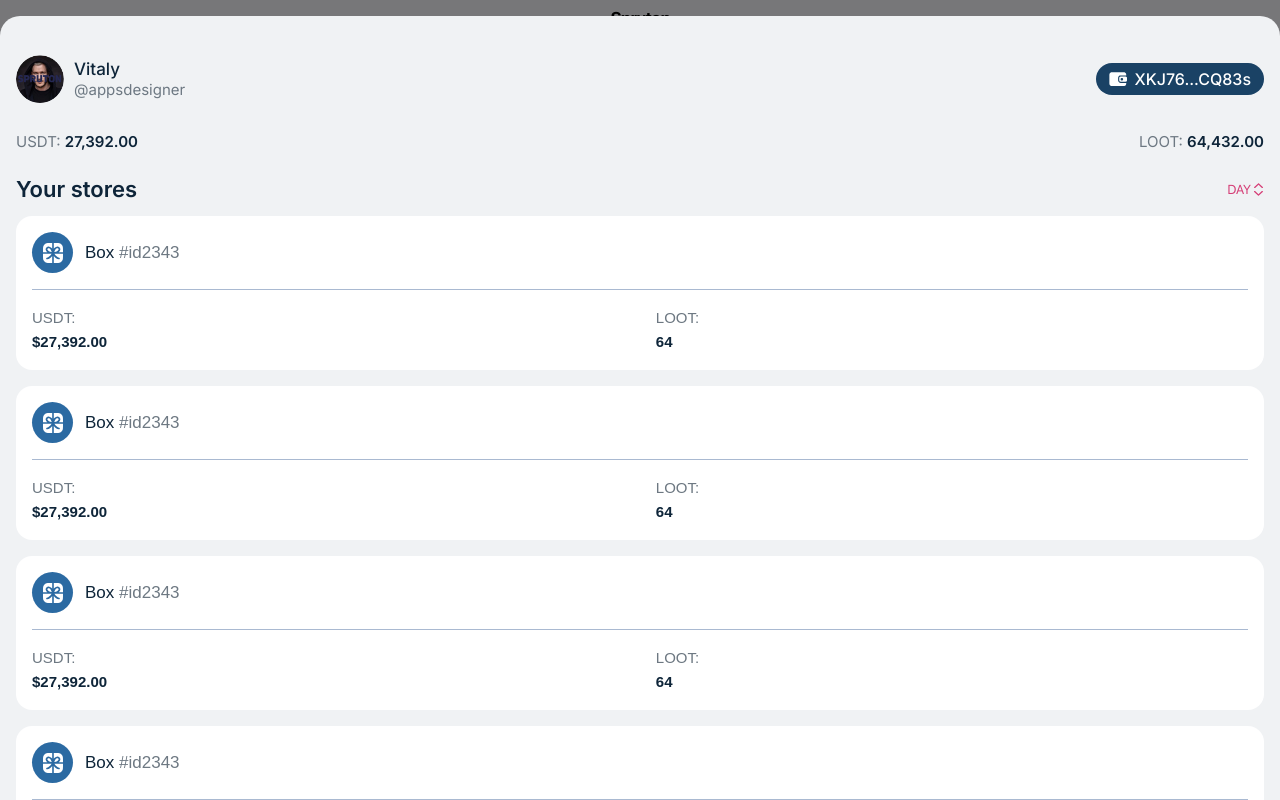
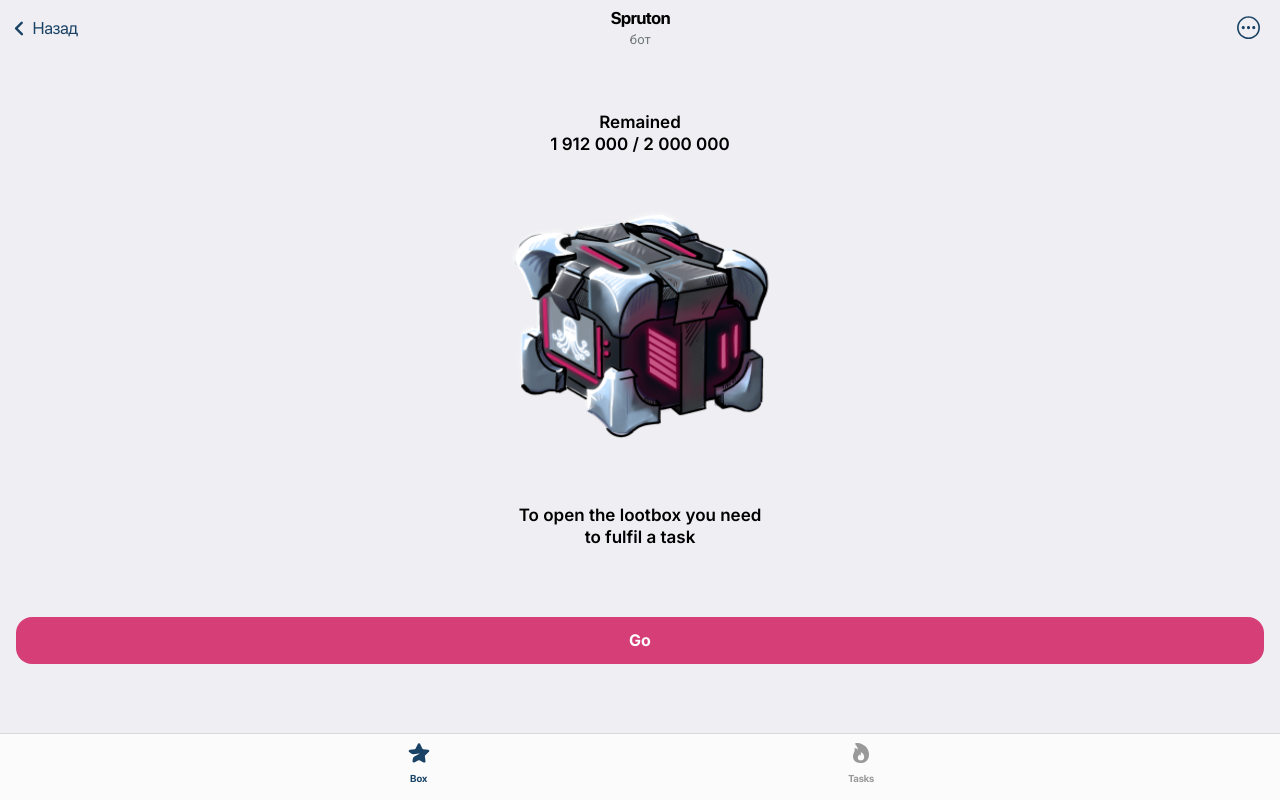
Before and after one commit to fayzullayevelmurod/Spruton, a React (Vite) app: page / in a window 1280 px wide. Built offline with nearby package versions, Linux system fonts and the light colour scheme; a web font is replaced by a local one.

Commit message:
2-qisim tugadi

```diff
--- a/src/components/connect-wallet/ConnectWallet.jsx
+++ b/src/components/connect-wallet/ConnectWallet.jsx
@@ -4,14 +4,21 @@ import { Avatar } from 'primereact/avatar';
 import assets from '../../assets';
 import { Button } from 'primereact/button';
 
-export const ConnectWallet = ({ showModal, handleNotFound }) => {
+export const ConnectWallet = ({
+  showModal,
+  handleNotFound,
+  toggleConnectWalletModal,
+}) => {
   return (
     <>
       <div className={`overlay ${showModal ? 'show' : ''}`}></div>
       <div className={`connect-wallet modal ${showModal ? 'show' : ''}`}>
         <div className="connect-wallet__header">
           <Avatar image={assets.avatar} size="large" shape="circle" />
-          <button className="connect-wallet__btn">
+          <button
+            className="connect-wallet__btn"
+            onClick={toggleConnectWalletModal}
+          >
             <img src={assets.wallet} alt="wallet" />
             <span>Connect wallet</span>
           </button>
--- a/src/pages/loot-box/LootBox.jsx
+++ b/src/pages/loot-box/LootBox.jsx
@@ -14,7 +14,7 @@ export const LootBox = () => {
   const [takeGift, setTakeGift] = useState(false);
   const [connectWalletModal, setConnectWalletModal] = useState(false);
   const [showNotFound, setShowNotFound] = useState(false);
-  const [connectedWallet, setConnectedWallet] = useState(true);
+  const [connectedWallet, setConnectedWallet] = useState(false);
   const navigate = useNavigate();
 
   const toggleTakeGift = () => {
@@ -23,6 +23,7 @@ export const LootBox = () => {
 
   const toggleConnectWalletModal = () => {
     setConnectWalletModal(!connectWalletModal);
+    setConnectedWallet(true);
   };
 
   const toggleNotFound = () => {
@@ -66,6 +67,7 @@ export const LootBox = () => {
       <ConnectWallet
         showModal={connectWalletModal}
         handleNotFound={handleNotFound}
+        toggleConnectWalletModal={toggleConnectWalletModal}
       />
       <ConectedWallet showModal={connectedWallet} />
       <NotFound toggleNotFound={toggleNotFound} showNotFound={showNotFound} />
```
